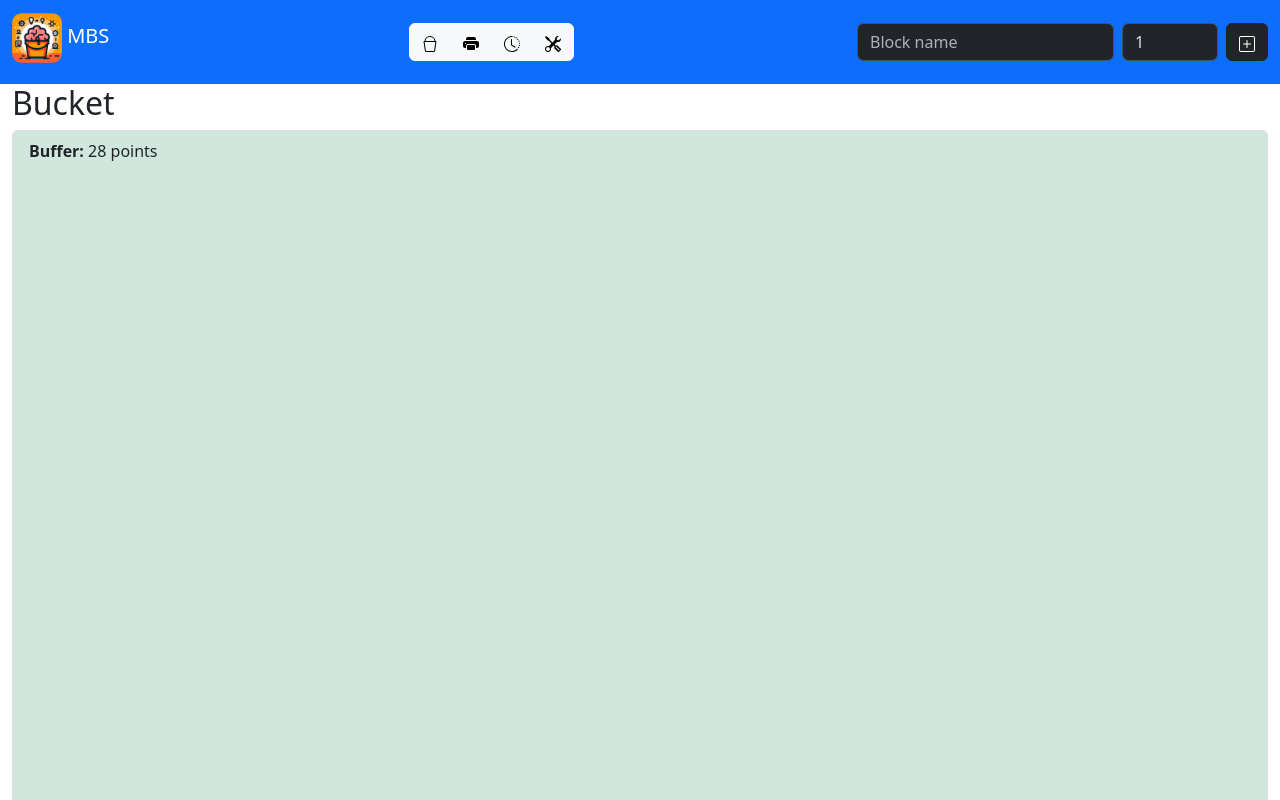
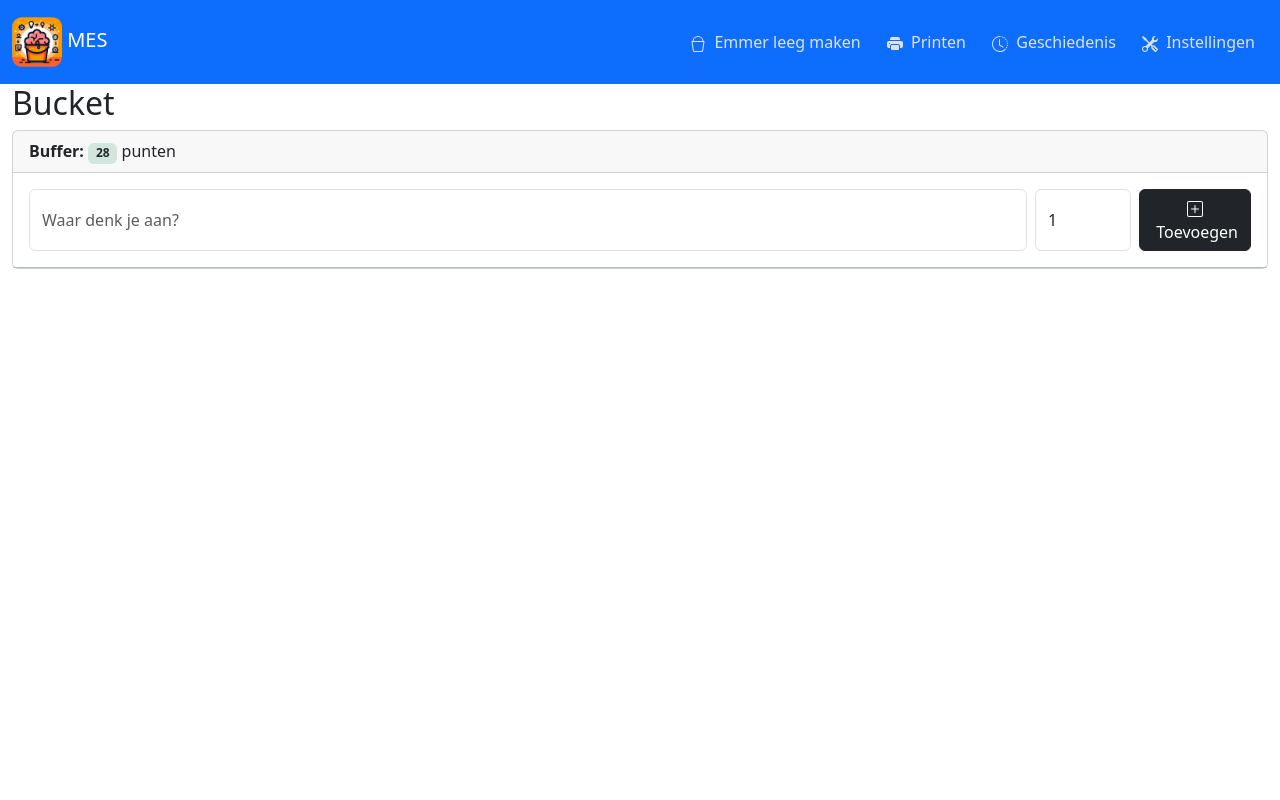
Before and after one commit to pageon/mbs, a Vue app: page / in a window 1280 px wide. Shown: the top 800 px of the page. Built offline with nearby package versions, Linux system fonts and the light colour scheme.

Commit message:
Clean up app and switch to normal list

```diff
--- a/package.json
+++ b/package.json
@@ -11,7 +11,8 @@
     "bootstrap": "^5.3.3",
     "core-js": "^3.8.3",
     "register-service-worker": "^1.7.2",
-    "vue": "^3.2.13"
+    "vue": "^3.2.13",
+    "vue-i18n": "^11.1.0"
   },
   "devDependencies": {
     "@babel/core": "^7.12.16",
--- a/src/App.vue
+++ b/src/App.vue
@@ -2,49 +2,49 @@
   <div id="app">
     <nav class="navbar navbar-expand-lg bg-primary" data-bs-theme="dark">
       <div class="container-fluid">
-        <h1 class="navbar-brand">
+        <h1 class="navbar-brand my-1">
           <img src="/android-chrome-512x512.png" alt="Bootstrap" width="50px" height="50px">
-          MBS
+          {{ $t('MBS') }}
         </h1>
-        <div class="navbar-nav py-1">
-          <div class="btn-group">
-            <button class="btn btn-light" @click="startOver" title="Empty bucket"><svg xmlns="http://www.w3.org/2000/svg" width="16" height="16" fill="currentColor" class="bi bi-bucket" viewBox="0 0 16 16">
+        <button class="navbar-toggler" type="button" data-bs-toggle="collapse" data-bs-target="#navbarSupportedContent" aria-controls="navbarSupportedContent" aria-expanded="false" aria-label="Toggle navigation">
+          <span class="navbar-toggler-icon"></span>
+        </button>
+        <div class="collapse navbar-collapse" id="navbarSupportedContent">
+          <ul class="navbar-nav ms-auto">
+            <li class="nav-item">
+              <button class="btn" @click="startOver" :title="$t('EmptyBucket')"><svg xmlns="http://www.w3.org/2000/svg" width="16" height="16" fill="currentColor" class="bi bi-bucket" viewBox="0 0 16 16">
                 <path d="M2.522 5H2a.5.5 0 0 0-.494.574l1.372 9.149A1.5 1.5 0 0 0 4.36 16h7.278a1.5 1.5 0 0 0 1.483-1.277l1.373-9.149A.5.5 0 0 0 14 5h-.522A5.5 5.5 0 0 0 2.522 5m1.005 0a4.5 4.5 0 0 1 8.945 0zm9.892 1-1.286 8.574a.5.5 0 0 1-.494.426H4.36a.5.5 0 0 1-.494-.426L2.58 6h10.838z"/>
-            </svg></button>
-            <button class="btn btn-light" @click="printBucket" title="Print"><svg xmlns="http://www.w3.org/2000/svg" width="16" height="16" fill="currentColor" class="bi bi-printer-fill" viewBox="0 0 16 16">
+              </svg>&nbsp; {{ $t('EmptyBucket') }}</button>
+            </li>
+            <li class="nav-item">
+              <button class="btn" @click="printBucket" :title="$t('Print')"><svg xmlns="http://www.w3.org/2000/svg" width="16" height="16" fill="currentColor" class="bi bi-printer-fill" viewBox="0 0 16 16">
                 <path d="M5 1a2 2 0 0 0-2 2v1h10V3a2 2 0 0 0-2-2zm6 8H5a1 1 0 0 0-1 1v3a1 1 0 0 0 1 1h6a1 1 0 0 0 1-1v-3a1 1 0 0 0-1-1"/>
                 <path d="M0 7a2 2 0 0 1 2-2h12a2 2 0 0 1 2 2v3a2 2 0 0 1-2 2h-1v-2a2 2 0 0 0-2-2H5a2 2 0 0 0-2 2v2H2a2 2 0 0 1-2-2zm2.5 1a.5.5 0 1 0 0-1 .5.5 0 0 0 0 1"/>
-            </svg></button>
-            <button class="btn btn-light" type="button" data-bs-toggle="offcanvas" data-bs-target="#offcanvasHistory" aria-controls="offcanvasHistory" title="History">
+              </svg>&nbsp; {{ $t('Print') }}</button>
+            </li>
+            <li class="nav-item">
+              <button class="btn" type="button" data-bs-toggle="offcanvas" data-bs-target="#offcanvasHistory" aria-controls="offcanvasHistory" :title="$t('History')">
                 <svg xmlns="http://www.w3.org/2000/svg" width="16" height="16" fill="currentColor" class="bi bi-clock-history" viewBox="0 0 16 16">
                   <path d="M8.515 1.019A7 7 0 0 0 8 1V0a8 8 0 0 1 .589.022zm2.004.45a7 7 0 0 0-.985-.299l.219-.976q.576.129 1.126.342zm1.37.71a7 7 0 0 0-.439-.27l.493-.87a8 8 0 0 1 .979.654l-.615.789a7 7 0 0 0-.418-.302zm1.834 1.79a7 7 0 0 0-.653-.796l.724-.69q.406.429.747.91zm.744 1.352a7 7 0 0 0-.214-.468l.893-.45a8 8 0 0 1 .45 1.088l-.95.313a7 7 0 0 0-.179-.483m.53 2.507a7 7 0 0 0-.1-1.025l.985-.17q.1.58.116 1.17zm-.131 1.538q.05-.254.081-.51l.993.123a8 8 0 0 1-.23 1.155l-.964-.267q.069-.247.12-.501m-.952 2.379q.276-.436.486-.908l.914.405q-.24.54-.555 1.038zm-.964 1.205q.183-.183.35-.378l.758.653a8 8 0 0 1-.401.432z"></path>
                   <path d="M8 1a7 7 0 1 0 4.95 11.95l.707.707A8.001 8.001 0 1 1 8 0z"></path>
                   <path d="M7.5 3a.5.5 0 0 1 .5.5v5.21l3.248 1.856a.5.5 0 0 1-.496.868l-3.5-2A.5.5 0 0 1 7 9V3.5a.5.5 0 0 1 .5-.5"></path>
-              </svg>
+                </svg>&nbsp; {{ $t('History') }}
               </button>
-            <button class="btn btn-light" type="button" data-bs-toggle="offcanvas" data-bs-target="#offcanvasSettings" aria-controls="offcanvasSettings" title="Settings">
+            </li>
+            <li class="nav-item">
+              <button class="btn" type="button" data-bs-toggle="offcanvas" data-bs-target="#offcanvasSettings" aria-controls="offcanvasSettings" :title="$t('Settings')">
                 <svg xmlns="http://www.w3.org/2000/svg" width="16" height="16" fill="currentColor" class="bi bi-tools" viewBox="0 0 16 16">
                   <path d="M1 0 0 1l2.2 3.081a1 1 0 0 0 .815.419h.07a1 1 0 0 1 .708.293l2.675 2.675-2.617 2.654A3.003 3.003 0 0 0 0 13a3 3 0 1 0 5.878-.851l2.654-2.617.968.968-.305.914a1 1 0 0 0 .242 1.023l3.27 3.27a.997.997 0 0 0 1.414 0l1.586-1.586a.997.997 0 0 0 0-1.414l-3.27-3.27a1 1 0 0 0-1.023-.242L10.5 9.5l-.96-.96 2.68-2.643A3.005 3.005 0 0 0 16 3q0-.405-.102-.777l-2.14 2.141L12 4l-.364-1.757L13.777.102a3 3 0 0 0-3.675 3.68L7.462 6.46 4.793 3.793a1 1 0 0 1-.293-.707v-.071a1 1 0 0 0-.419-.814zm9.646 10.646a.5.5 0 0 1 .708 0l2.914 2.915a.5.5 0 0 1-.707.707l-2.915-2.914a.5.5 0 0 1 0-.708M3 11l.471.242.529.026.287.445.445.287.026.529L5 13l-.242.471-.026.529-.445.287-.287.445-.529.026L3 15l-.471-.242L2 14.732l-.287-.445L1.268 14l-.026-.529L1 13l.242-.471.026-.529.445-.287.287-.445.529-.026z"/>
-              </svg>
+                </svg>&nbsp; {{ $t('Settings') }}
               </button>
-          </div>
-        </div>
-
-        <div class="navbar-nav py-1">
-          <form class="d-flex" @submit.prevent="addBlock">
-            <input class="form-control me-2" v-model="newBlock.name" placeholder="Block name" required />
-            <input class="form-control me-2" style="width: initial" size="1" v-model.number="newBlock.points" type="number" min="1" max="4" placeholder="Points (1-4)" required />
-            <button class="btn btn-dark" type="submit" title="add block"><svg xmlns="http://www.w3.org/2000/svg" width="16" height="16" fill="currentColor" class="bi bi-plus-square" viewBox="0 0 16 16">
-              <path d="M14 1a1 1 0 0 1 1 1v12a1 1 0 0 1-1 1H2a1 1 0 0 1-1-1V2a1 1 0 0 1 1-1zM2 0a2 2 0 0 0-2 2v12a2 2 0 0 0 2 2h12a2 2 0 0 0 2-2V2a2 2 0 0 0-2-2z"/>
-              <path d="M8 4a.5.5 0 0 1 .5.5v3h3a.5.5 0 0 1 0 1h-3v3a.5.5 0 0 1-1 0v-3h-3a.5.5 0 0 1 0-1h3v-3A.5.5 0 0 1 8 4"/>
-            </svg></button>
-          </form>
+            </li>
+          </ul>
         </div>
       </div>
     </nav>
     <div class="offcanvas offcanvas-end text-bg-dark" data-bs-theme="dark" tabindex="-1" id="offcanvasHistory" aria-labelledby="offcanvasHistoryLabel">
       <div class="offcanvas-header">
-        <h2 class="offcanvas-title" id="offcanvasHistoryLabel">Saved Buckets</h2>
+        <h2 class="offcanvas-title" id="offcanvasHistoryLabel">{{ $t('SavedBuckets') }}</h2>
         <button type="button" class="btn-close" data-bs-dismiss="offcanvas" aria-label="Close"></button>
       </div>
       <div class="offcanvas-body">
@@ -54,19 +54,19 @@
       </div>
       <div class="offcanvas-footer">
         <div class="btn-group w-100" role="group" aria-label="History control buttons">
-          <button class="btn btn-primary rounded-0" @click="saveBucket">Save Bucket</button>
-          <button class="btn btn-danger rounded-0" @click="clearHistory">Clear History</button>
+          <button class="btn btn-primary rounded-0" @click="saveBucket">{{ $t('SaveBucket') }}</button>
+          <button class="btn btn-danger rounded-0" @click="clearHistory">{{ $t('ClearHistory') }}</button>
         </div>
       </div>
     </div>
     <div class="offcanvas offcanvas-end text-bg-dark" data-bs-theme="dark" tabindex="-1" id="offcanvasSettings" aria-labelledby="offcanvasSettingsLabel">
       <div class="offcanvas-header">
-        <h2 class="offcanvas-title" id="offcanvasSettingsLabel">Settings</h2>
+        <h2 class="offcanvas-title" id="offcanvasSettingsLabel">{{ $t('Settings') }}</h2>
         <button type="button" class="btn-close" data-bs-dismiss="offcanvas" aria-label="Close"></button>
       </div>
       <div class="offcanvas-body">
         <div class="mb-3">
-          <label for="maxPoints" class="form-label">Max Points</label>
+          <label for="maxPoints" class="form-label">{{ $t('MaxPoints') }}</label>
           <input v-model.number="maxPoints" type="number" class="form-control" min="1" placeholder="Max Points" />
         </div>
       </div>
@@ -76,19 +76,26 @@
       <div class="row">
         <div class="col">
           <h2>Bucket</h2>
-          <div class="list-group bg-primary-subtle" :style="{ height: bucketHeight + 'px' }">
-            <!-- Buffer block at the top -->
-            <div v-if="remainingPoints > 0" class="list-group-item" :class="bufferBackgroundColor" :style="{ height: getBlockHeight(remainingPoints) + '%' }">
-              <strong>Buffer:</strong> {{ remainingPoints }} points
+          <div class="card">
+            <div class="card-header">
+              <strong>{{ $t('Buffer') }}:</strong> <span class="badge" :class="bufferBackgroundColor">{{ remainingPoints }}</span> {{ $t('points') }}
             </div>
-
-            <!-- Blocks in bucket 1 -->
+            <div class="card-body">
+              <form class="d-flex" @submit.prevent="addBlock">
+                <input class="form-control me-2" v-model="newBlock.name" :placeholder="$t('BlockName')" required />
+                <input class="form-control me-2" style="width: initial" size="1" v-model.number="newBlock.points" type="number" min="1" max="4" placeholder="Points (1-4)" required />
+                <button class="btn btn-dark" type="submit" :title="$t('AddBlock')"><svg xmlns="http://www.w3.org/2000/svg" width="16" height="16" fill="currentColor" class="bi bi-plus-square" viewBox="0 0 16 16">
+                  <path d="M14 1a1 1 0 0 1 1 1v12a1 1 0 0 1-1 1H2a1 1 0 0 1-1-1V2a1 1 0 0 1 1-1zM2 0a2 2 0 0 0-2 2v12a2 2 0 0 0 2 2h12a2 2 0 0 0 2-2V2a2 2 0 0 0-2-2z"/>
+                  <path d="M8 4a.5.5 0 0 1 .5.5v3h3a.5.5 0 0 1 0 1h-3v3a.5.5 0 0 1-1 0v-3h-3a.5.5 0 0 1 0-1h3v-3A.5.5 0 0 1 8 4"/>
+                </svg>&nbsp;{{ $t('Add') }}</button>
+              </form>
+            </div>
+            <div class="list-group bg-primary-subtle">
               <div
-                v-for="block in firstBucket"
+                  v-for="block in orderedBlocks"
                   :key="block.id"
                   class="list-group-item d-flex justify-content-between"
                   :class="getBlockClass(block.points)"
-                :style="{ height: getBlockHeight(block.points) + '%' }"
               >
                 <input v-if="block.isEditing" v-model="block.name" @blur="block.isEditing = false" />
                 <strong v-else @click="block.isEditing = true" role="button">{{ block.name }}</strong>
@@ -101,26 +108,6 @@
               </div>
             </div>
           </div>
-        <div  class="col" v-if="overflowBlocks.length > 0">
-          <h2>Overflow</h2>
-          <div class="list-group bg-danger-subtle" :style="{ height: bucketHeight + 'px' }">
-            <div
-                v-for="block in overflowBlocks"
-                :key="block.id"
-                class="list-group-item bg-danger d-flex justify-content-between"
-                :class="`block-${block.points}`"
-                :style="{ height: getBlockHeight(block.points) + '%' }"
-            >
-              <input v-if="block.isEditing" v-model="block.name" @blur="block.isEditing = false" />
-              <strong v-else @click="block.isEditing = true">{{ block.name }}</strong>
-              <div class="btn-group btn-group-sm">
-                <button class="btn btn-success" @click="changeBlockScore(block, 1)" :disabled="block.points === 1">1</button>
-                <button class="btn btn-info" @click="changeBlockScore(block, 2)" :disabled="block.points === 2">2</button>
-                <button class="btn btn-warning" @click="changeBlockScore(block, 3)" :disabled="block.points === 3">3</button>
-                <button class="btn btn-danger" @click="changeBlockScore(block, 4)" :disabled="block.points === 4">4</button>
-              </div>
-            </div>
-          </div>
          </div>
        </div>
      </div>
@@ -128,98 +115,81 @@
  </template>
 
  <script>
+ import Storage from './storage';
+ import Locale from './locale.js';
+
+ const DEFAULT_MAX_POINTS = 28;
+
  export default {
    data() {
      return {
+       locale: Locale.defaultLocale(),
        newBlock: { name: '', points: 1 },
        blocks: [],
-      maxPoints: JSON.parse(localStorage.getItem('maxPoints')) || 28, // Load from local storage or default to 28
-      storedBuckets: JSON.parse(localStorage.getItem('buckets')) || [],
+       maxPoints: Storage.get('maxPoints', DEFAULT_MAX_POINTS),
+       storedBuckets: Storage.get('buckets', []),
      };
    },
    watch: {
      maxPoints(newValue) {
-      // Update local storage when maxPoints changes
-      localStorage.setItem('maxPoints', JSON.stringify(newValue));
+       Storage.set('maxPoints', newValue);
+     },
+
+     storedBuckets(newValue) {
+       Storage.set('buckets', newValue);
+     },
+
+     locale(newValue) {
+       Locale.changeLocale(newValue);
+       document.title = Locale.get('MentalBucketSystem');
      },
    },
    computed: {
-    bucketHeight() {
-      // This defines the total height of the bucket (can be adjusted if needed)
-      let height =  window.innerHeight - 150;
-      if (height < 48 * this.maxPoints) {
-        return 48 * this.maxPoints;
-      }
-
-      return height;
-    },
      totalPoints() {
        return this.blocks.reduce((sum, block) => sum + block.points, 0);
      },
+
      remainingPoints() {
-      return Math.max(this.maxPoints - this.firstBucketPoints, 0);
+       return Math.max(this.maxPoints - Math.min(this.totalPoints, this.maxPoints), 0);
      },
-    overflowBlocks() {
-      let total = 0;
-      // Instead of putting the largest blocks in the overflow, we start with the smallest.
-      return this.orderedBlocks.filter(block => {
-        // Add blocks to the overflow if adding them would exceed the max points
-        if (total + block.points > this.maxPoints) {
-          return true;
-        }
-        total += block.points;
-        return false;
-      });
-    },
+
      bufferBackgroundColor() {
        if (this.remainingPoints >= 8) {
-        return 'bg-success-subtle';
+         return 'bg-success-subtle text-dark';
        }
        if (this.remainingPoints >= 4) {
-        return 'bg-info-subtle';
+         return 'bg-info-subtle text-dark';
        }
        if (this.remainingPoints >= 2) {
-        return 'bg-warning-subtle';
+         return 'bg-warning-subtle text-dark';
        }
-      return 'bg-danger-subtle';
+       if (this.remainingPoints > 0) {
+         return 'bg-danger-subtle text-dark';
+       }
+
+       return 'bg-danger text-white';
      },
-    firstBucketPoints() {
-      // Points in the first bucket
-      return Math.min(this.totalPoints, this.maxPoints);
-    },
-    firstBucket() {
-      let total = 0;
-      return this.orderedBlocks.filter(block => {
-        // Keep adding blocks to the first bucket until the maxPoints is exceeded.
-        if (total + block.points <= this.maxPoints) {
-          total += block.points;
-          return true;
-        }
-        return false;
-      });
-    },
+
      orderedBlocks() {
        // Sort blocks with lowest points at the top and highest at the bottom
        return [...this.blocks].sort((a, b) => a.points - b.points);
      },
    },
+
    methods: {
      startOver() {
-      if (confirm("Are you sure you want to start over? This will clear the current bucket but not saved history.")) {
+       if (confirm(Locale.get('StartOverConfirm'))) {
          // Clear current blocks but keep the saved history
          this.blocks = [];
        }
      },
+
      addBlock() {
-      // Add block to the bucket
        this.blocks.push({ ...this.newBlock, id: Date.now(), isEditing: false });
        this.newBlock.name = '';
        this.newBlock.points = 1;
      },
-    getBlockHeight(points) {
-      // Calculate the height of each block based on its points and the maxPoints
-      return (points / this.maxPoints) * 100;
-    },
+
      getBlockClass(points) {
        switch (points) {
          case 1:
@@ -232,26 +202,31 @@ export default {
            return 'bg-danger text-white';
        }
      },
+
      changeBlockScore(block, newScore) {
        block.points = newScore;
      },
+
      printBucket() {
        window.print();
      },
+
      saveBucket() {
        const bucket = { blocks: this.blocks, date: new Date().toLocaleString() };
        this.storedBuckets.push(bucket);
        localStorage.setItem('buckets', JSON.stringify(this.storedBuckets));
      },
+
      loadBucket(bucket) {
        this.blocks = bucket.blocks;
      },
+
      clearHistory() {
-      if (confirm("Are you sure you want to clear all history?")) {
+       if (confirm(Locale.get('ClearHistoryConfirm'))) {
          this.storedBuckets = [];
-        localStorage.removeItem('buckets');
-        localStorage.removeItem('maxPoints');
-        this.maxPoints = 28; // Reset to default max points
+         Storage.remove('buckets');
+         Storage.remove('maxPoints');
+         this.maxPoints = DEFAULT_MAX_POINTS;
        }
      },
    },
--- /dev/null
+++ b/src/locale.js
@@ -0,0 +1,68 @@
+import {createI18n} from "vue-i18n";
+import storage from './storage.js';
+
+const DEFAULT_LOCALE = 'nl';
+const I18N = createI18n({
+  locale: storage.get('locale', DEFAULT_LOCALE),
+  fallbackLocale: DEFAULT_LOCALE,
+  messages: {
+    en: {
+      Settings: 'Settings',
+      Print: 'Print',
+      EmptyBucket: 'Empty bucket',
+      SaveBucket: 'Save bucket',
+      MBS: 'MBS',
+      MentalBucketSystem: 'Mental Bucket System',
+      History: 'History',
+      SavedBuckets: 'Saved buckets',
+      ClearHistory: 'Clear history',
+      ClearHistoryConfirm: 'Are you sure you want to clear all history?',
+      StartOverConfirm: 'Are you sure you want to start over? This will clear the current bucket but not saved history.',
+      MaxPoints: 'Max points',
+      Buffer: 'Buffer',
+      points: 'points',
+      BlockName: 'What\'s on your mind?',
+      AddBlock: 'Add block',
+      Add: 'Add',
+      Bucket: 'Bucket',
+    },
+    nl: {
+      Settings: 'Instellingen',
+      Print: 'Printen',
+      EmptyBucket: 'Emmer leeg maken',
+      SaveBucket: 'Emmer opslaan',
+      MBS: 'MES',
+      MentalBucketSystem: 'Mentale Emmer Systeem',
+      History: 'Geschiedenis',
+      SavedBuckets: 'Opgeslagen emmers',
+      ClearHistory: 'Geschiedenis wissen',
+      ClearHistoryConfirm: 'Ben je zeker dat je alle geschiedenis wilt wissen?',
+      StartOverConfirm: 'Ben je zeker dat je opnieuw wilt beginnen? Dit zal de huidige emmer wissen maar niet de opgeslagen geschiedenis.',
+      MaxPoints: 'Maximum punten',
+      Buffer: 'Buffer',
+      points: 'punten',
+      BlockName: 'Waar denk je aan?',
+      AddBlock: 'Blok toevoegen',
+      Add: 'Toevoegen',
+      Bucket: 'Emmer',
+    }
+  }
+})
+export default class Locale {
+  static load(app) {
+    app.use(I18N)
+  }
+
+  static get(key) {
+    return I18N.global.t(key)
+  }
+
+  static defaultLocale() {
+    return storage.get('locale', DEFAULT_LOCALE)
+  }
+
+  static changeLocale(locale) {
+    storage.set('locale', locale)
+    I18N.global.locale = locale
+  }
+}
--- /dev/null
+++ b/src/storage.js
@@ -0,0 +1,13 @@
+export default class Storage {
+  static get(key, defaultValue = null) {
+    return JSON.parse(localStorage.getItem(key)) || defaultValue
+  }
+
+  static set(key, value) {
+    localStorage.setItem(key, JSON.stringify(value))
+  }
+
+  static remove(key) {
+    localStorage.removeItem(key)
+  }
+}
```
Also changed, not shown: src/main.js (+7 -1 lines), 1 other file (tests, documents, lock files or other folders). Lines whose indentation alone changed are shown as unchanged.
